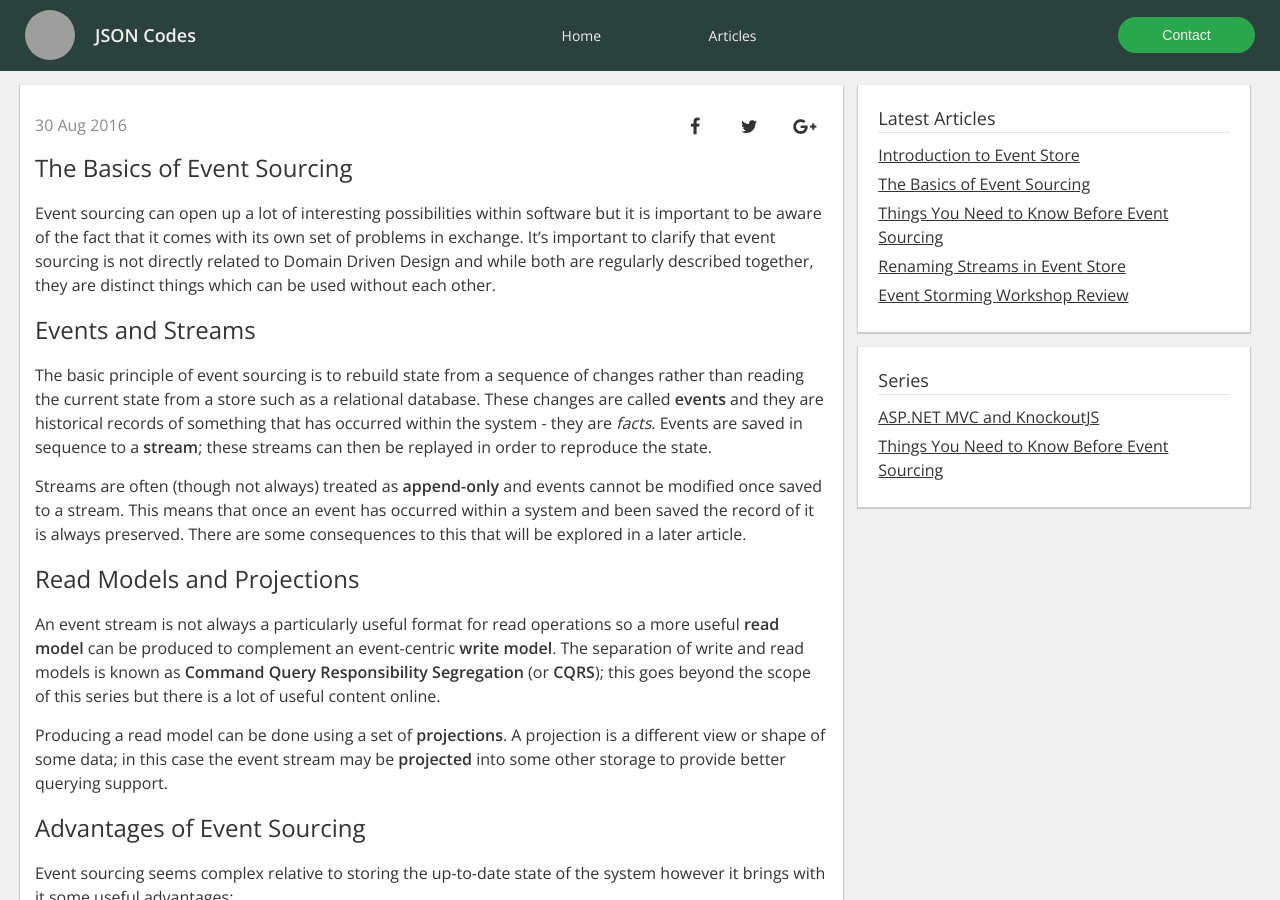
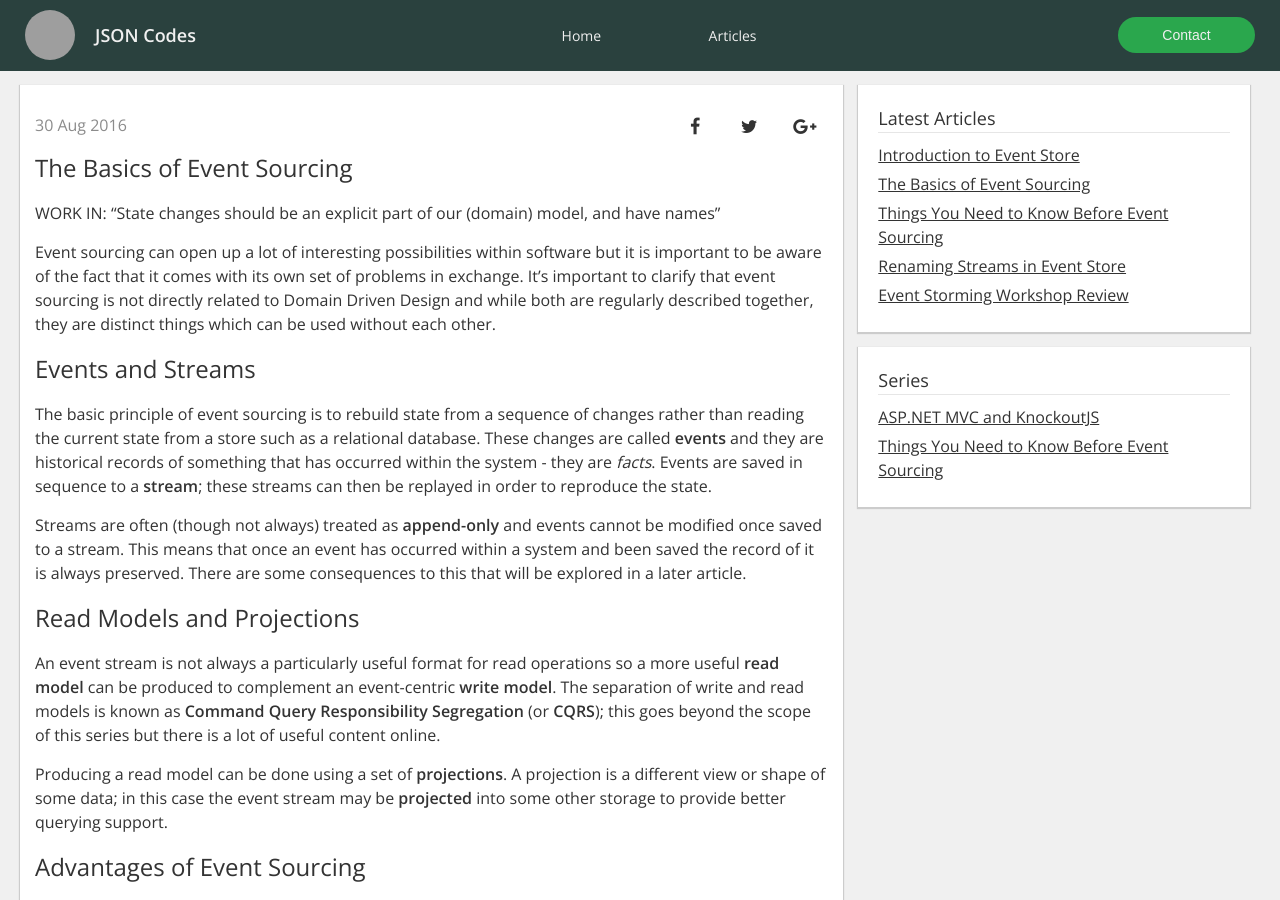
Before and after one commit to jsoncodes/jsoncodes.github.io, a Jekyll site: the page built from _posts/event-sourcing/2018-01-02-basics-of-event-sourcing.md, in a window 1280 px wide and 900 px high. Built offline with Jekyll 4.4.1, drawn with Linux system fonts in a browser that asks for light colours; nearby versions of some CDN libraries; comment, search, counter and statistics services are not loaded; grey boxes are pictures that could not be loaded.

Commit message:
Update 2018-01-02-basics-of-event-sourcing.md

```diff
--- a/_posts/event-sourcing/2018-01-02-basics-of-event-sourcing.md
+++ b/_posts/event-sourcing/2018-01-02-basics-of-event-sourcing.md
@@ -5,6 +5,8 @@ layout: post
 title: The Basics of Event Sourcing
 series: Things You Need to Know Before Event Sourcing
 ---
+
+WORK IN: "State changes should be an explicit part of our (domain) model, and have names"
 
 Event sourcing can open up a lot of interesting possibilities within software but it is important to be aware of the fact that it comes with its own set of problems in exchange. It's important to clarify that event sourcing is not directly related to Domain Driven Design and while both are regularly described together, they are distinct things which can be used without each other.
 
```
